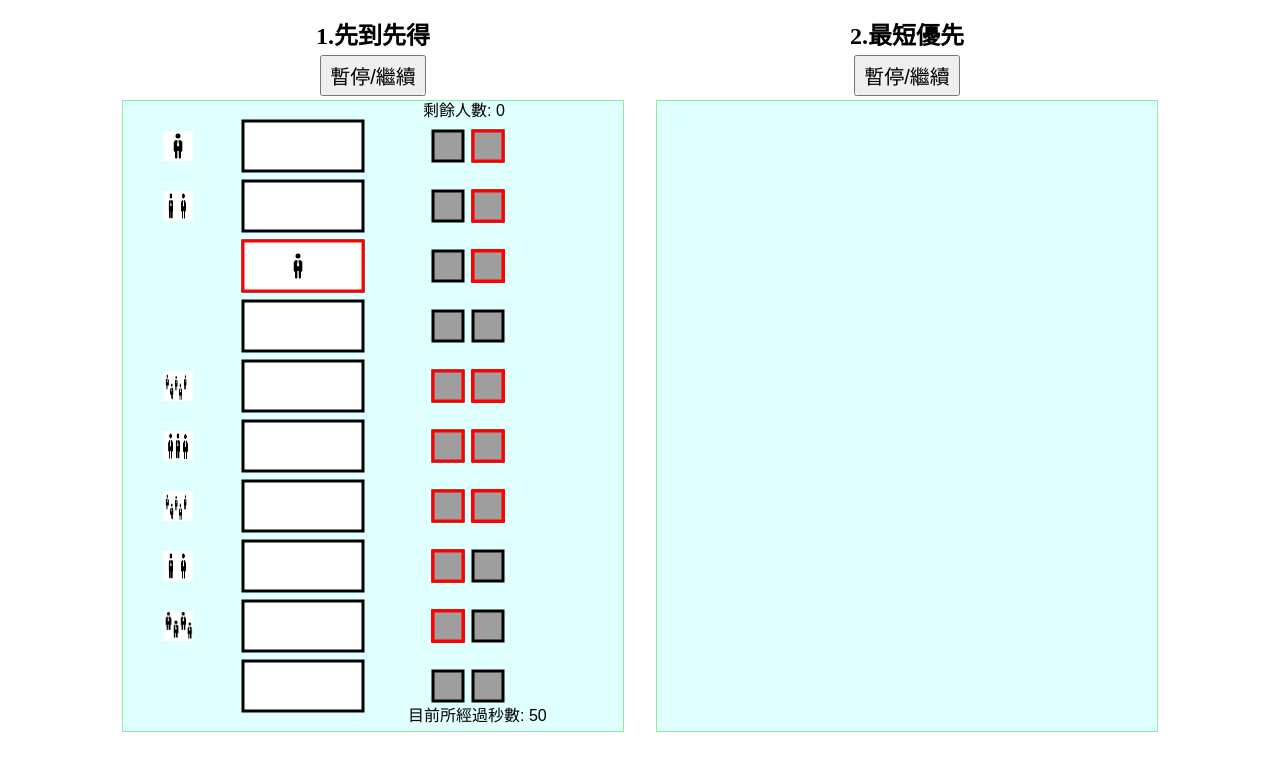
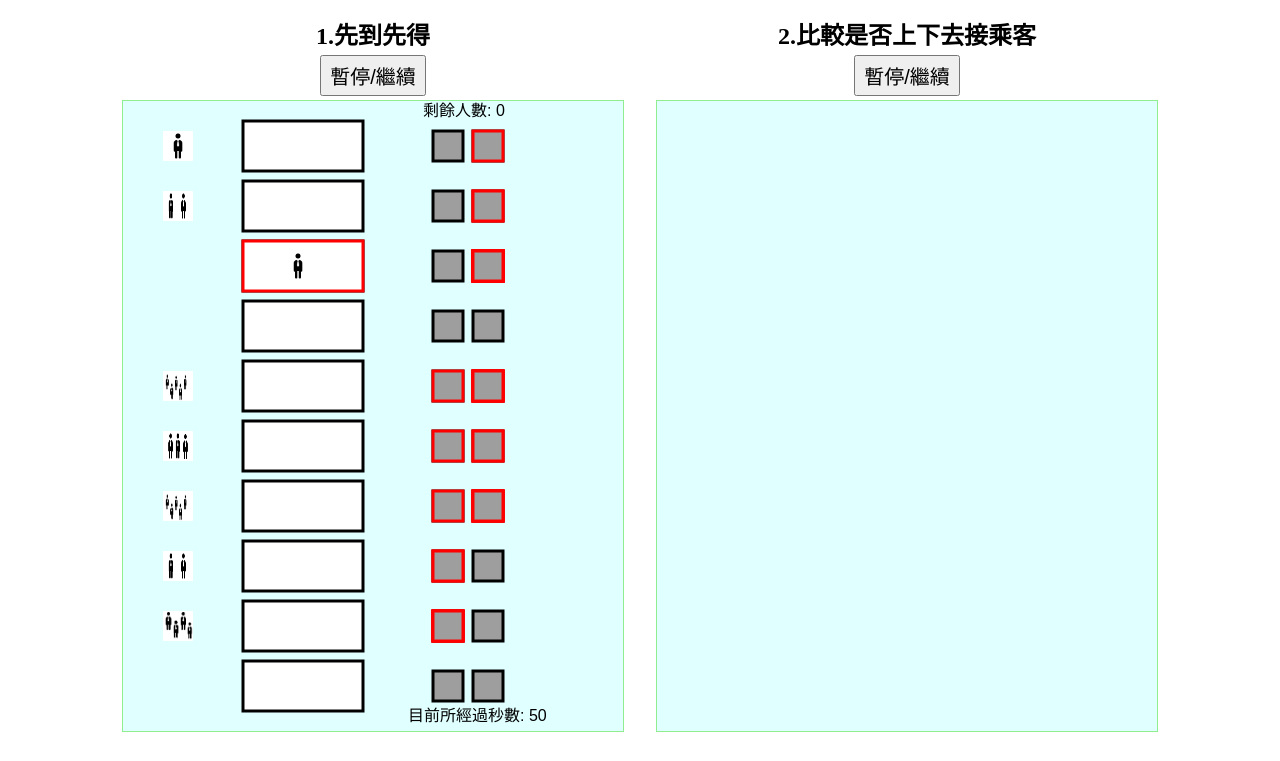
Before and after one commit to WenYuanTing/FourDifferentElevatorSystem, a plain HTML site: page index.html in a window 1280 px wide. Shown: the top 761 px of the page. Drawn offline with Linux system fonts and the light colour scheme.

Commit message:
update partB title

```diff
--- a/index.html
+++ b/index.html
@@ -22,7 +22,7 @@
         </div>
 
         <div class="partB">
-          <h2>2.最短優先</h2>
+          <h2>2.比較是否上下去接乘客</h2>
           <button id="partBToggleButton" class="allButton">暫停/繼續</button>
 
           <canvas
```
